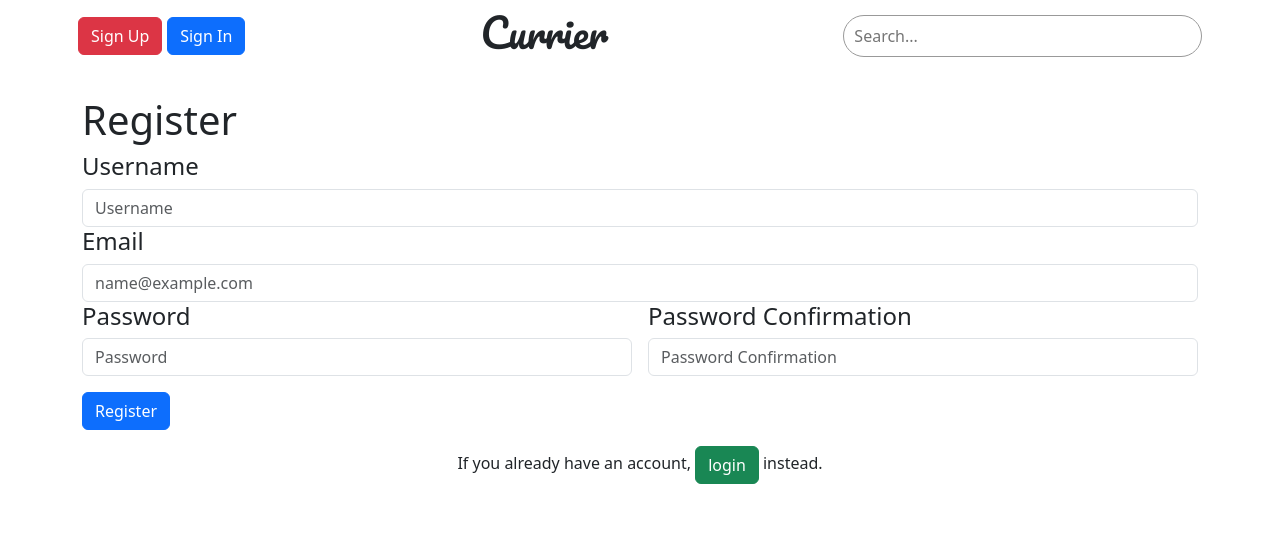
After one commit to VovaHayek/Currier_Service, a Django app: page /registration/ in a window 1280 px wide. The commit adds this page. Shown: the top 547 px of the page. Run offline with Django 4.2, Linux system fonts and the light colour scheme.

```diff
--- /dev/null
+++ b/main/forms.py
@@ -0,0 +1,18 @@
+from django import forms
+from django.contrib.auth.forms import UserCreationForm
+
+from .models import CustomUser
+
+class NewUserForm(UserCreationForm):
+    email = forms.EmailField(required=True)
+
+    class Meta:
+        model = CustomUser
+        fields = ("username", "email", "password1", "password2")
+
+        def save(self, commit=True):
+            user = super(NewUserForm, self).save(commit=False)
+            user.email = self.cleaned_data['email']
+            if commit:
+                user.save()
+            return user
--- /dev/null
+++ b/main/static/css/custom_classes.css
@@ -0,0 +1,5 @@
+@media (max-width: 767.98px) {
+    .w-sm-100 {
+        width: 95vw !important;
+    }
+  }
--- /dev/null
+++ b/main/static/js/order.js
@@ -0,0 +1,34 @@
+let dishesInCart = []
+let dishesAmount = 0
+
+$("#order-button").click(function() {
+    if($(this).hasClass('active')){
+        $(this).removeClass('active');
+        $('#order').addClass('d-none');
+        $(this).html('Hide Order');
+    } else {
+        $(this).addClass('active');
+        $('#order').removeClass('d-none');
+        $(this).html('Show Order');
+    }
+})
+
+function addToCart(btn) {
+    let dishValues = btn.value.split(',');
+    dishesInCart.push(dishValues[0]);
+    dishesAmount = dishesAmount + parseInt(dishValues[2]);
+    $('#order-menu').append(`<div class="d-flex justify-content-between mb-2" id="`+dishValues[0]+`">
+                                <h2>`+ dishValues[1] +` | `+ dishValues[2] +`$</h2> <button class="btn btn-danger px-2" onclick="removeFromCart(`+dishValues[0]+`,`+dishValues[2]+`)">Remove</button>
+                            </div>`);
+    $('#amount').html('<h1>'+dishesAmount+'$</h1>')
+    $('#add-to-cart-'+dishValues[0]).prop('disabled', true);
+    $('#add-to-cart-'+dishValues[0]).html('In Cart!');
+}
+
+function removeFromCart(dishIndex, dishPrice){
+    $('#'+dishIndex).remove();
+    dishesAmount = dishesAmount - parseInt(dishPrice);
+    $('#amount').html('<h1>'+dishesAmount+'$</h1>')
+    $('#add-to-cart-'+dishIndex).prop('disabled', false);
+    $('#add-to-cart-'+dishIndex).html(dishPrice + '$<br>Add To Cart');
+}
--- a/main/templates/home/home_page.html
+++ b/main/templates/home/home_page.html
@@ -8,7 +8,7 @@
         <div class="row d-flex justify-content-center">
             {% for restaurant in restaurants %}
             <div class="col-md-5 col-lg-3 m-1 d-flex justify-content-center">
-                    <div class="w-100 overflow-hidden rounded-4" style="border: 1px solid #777;" onclick="location.href='/restaurant/{{restaurant.id}}'">
+                    <div class="w-100 overflow-hidden rounded-4" style="border: 1px solid #777; cursor: pointer;" onclick="location.href='/restaurant/{{restaurant.id}}'">
                         <img src="{{restaurant.restaurant_image.url}}" class="img-fluid rounded-top" style="height: 60%; min-width: 100%;">
                         <h1 class="text-center m-1">{{restaurant.restaurant_name}}</h1>
                         <p class="text-secondary m-3">{{restaurant.address}} | {{restaurant.city}}</p>
--- a/main/templates/home/wrapper.html
+++ b/main/templates/home/wrapper.html
@@ -7,12 +7,17 @@
     <meta name="viewport" content="width=device-width, initial-scale=1.0">
     <title>Document</title>
     <link href="https://cdn.jsdelivr.net/npm/bootstrap@5.3.0-alpha1/dist/css/bootstrap.min.css" rel="stylesheet" integrity="sha384-GLhlTQ8iRABdZLl6O3oVMWSktQOp6b7In1Zl3/Jr59b6EGGoI1aFkw7cmDA6j6gD" crossorigin="anonymous">
+    <link rel="stylesheet" href="{% static 'css/custom_classes.css' %}">
 
     <!--Text Fonts-->
     <!--Pacifico-->
     <link rel="preconnect" href="https://fonts.googleapis.com">
     <link rel="preconnect" href="https://fonts.gstatic.com" crossorigin>
     <link href="https://fonts.googleapis.com/css2?family=Pacifico&display=swap" rel="stylesheet">
+    <!--Fredoka One-->
+    <link rel="preconnect" href="https://fonts.googleapis.com">
+    <link rel="preconnect" href="https://fonts.gstatic.com" crossorigin>
+    <link href="https://fonts.googleapis.com/css2?family=Fredoka+One&display=swap" rel="stylesheet">
 </head>
 <body>
     {% include 'includes/header.html' %}
@@ -21,5 +26,7 @@
     {% endblock %}
 
     <script src="https://cdn.jsdelivr.net/npm/bootstrap@5.3.0-alpha1/dist/js/bootstrap.bundle.min.js" integrity="sha384-w76AqPfDkMBDXo30jS1Sgez6pr3x5MlQ1ZAGC+nuZB+EYdgRZgiwxhTBTkF7CXvN" crossorigin="anonymous"></script>
+    <script src="https://code.jquery.com/jquery-3.6.3.js" integrity="sha256-nQLuAZGRRcILA+6dMBOvcRh5Pe310sBpanc6+QBmyVM=" crossorigin="anonymous"></script>
+    <script src="{% static 'js/order.js' %}"></script>
 </body>
 </html>
--- a/main/templates/includes/header.html
+++ b/main/templates/includes/header.html
@@ -1,7 +1,22 @@
+{% load static %}
 <div class="container position-absolute top-0 start-50 translate-middle-x p-2" style="z-index: 2;">
     <div class="row d-flex justify-content-between flex-wrap">
-        <div class="col-sm-12 col-lg-2 d-flex justify-content-between align-items-center"><a href="/register/" class="btn btn-danger">Sign Up</a><a href="/login/" class="btn btn-primary">Sign In</a></div>
-        <div class="col col-lg-2"><h1 class="text-center" style="font-family: 'Pacifico', cursive;">Currier</h1></div>
+        {% if user.is_authenticated %}
+            {% if not user.user_image %}
+                <div class="col-sm-2 col-md-2 col-lg-2">
+                    <a href="/profile/{{user.id}}" style="width: 30%;"><img src="{% static 'images/unknown.jpg' %}" class="img-fluid rounded-circle" style="width: 30%;"></a>
+                    <a href="/logout/" class="btn btn-danger ms-2">Logout</a>
+                </div>
+            {% else %}
+                <div class="col-sm-3 col-lg-2">
+                    <a href="/profile/{{user.id}}"><img src="{{ user.user_image.url }}" class="img-fluid rounded-circle" style="width: 30%;"></a>
+                    <a href="/logout/" class="btn btn-danger ms-2">Logout</a>
+                </div>
+            {% endif %}
+        {% else %}
+        <div class="col-sm-12 col-lg-2 d-flex justify-content-between align-items-center"><a href="/registration/" class="btn btn-danger">Sign Up</a><a href="/login/" class="btn btn-primary">Sign In</a></div>
+        {% endif %}
+        <div class="col-sm-4 col-lg-2"><h1 class="text-center" style="font-family: 'Pacifico', cursive;">Currier</h1></div>
         <div class="col-sm-12 col-lg-4 d-flex justify-content-center align-items-center"><input type="text" class="w-100 h-75" placeholder="Search..." style="background-color: transparent; backdrop-filter: blur(3px); border: 1px solid #999; border-radius: 50px; padding: 10px;"></div>
     </div>
 </div>
--- a/main/templates/includes/slider.html
+++ b/main/templates/includes/slider.html
@@ -1,5 +1,5 @@
 {% load static %}
-<div class="container w-100" style="margin-top: 16vh; height: 70vh;">
+<div class="container w-100" style="margin-top: 18vh; height: 70vh;">
     <div id="carouselExampleIndicators" class="carousel slide" data-bs-ride="carousel">
         <div class="carousel-indicators">
             <button type="button" data-bs-target="#carouselExampleIndicators" data-bs-slide-to="0" class="active" aria-current="true" aria-label="Slide 1"></button>
--- /dev/null
+++ b/main/templates/main/register.html
@@ -0,0 +1,43 @@
+{% extends 'home/wrapper.html' %}
+
+{% block content %}
+    <!--Register-->
+    <div class="container py-5 mt-5">
+        <h1>Register</h1>
+        <form method="POST">
+            {% csrf_token %}
+            <label for="username"><h4>Username</h4></label>
+            <input type="text" class="form-control" name="username" placeholder="Username">
+
+            <label for="email"><h4>Email</h4></label>
+            <input type="email" class="form-control" name="email" placeholder="name@example.com">
+
+            <!--<div class="d-flex flex-row justify-content-between">
+                <div class="d-flex flex-column w-50 me-2">
+                    <label for="first_name"><h4>First Name</h4></label>
+                    <input type="text" class="form-control" name="first_name" placeholder="First Name">
+                </div>
+
+                <div class="d-flex flex-column w-50 ms-2">
+                    <label for="last_name"><h4>Last Name</h4></label>
+                    <input type="text" class="form-control" name="last_name" placeholder="Last Name">
+                </div>
+            </div>-->
+
+            <div class="d-flex flex-row justify-content-between">
+                <div class="d-flex flex-column w-50 me-2">
+                    <label for="password1"><h4>Password</h4></label>
+                    <input type="password" class="form-control" name="password1" placeholder="Password">
+                </div>
+
+                <div class="d-flex flex-column w-50 ms-2">
+                    <label for="password2"><h4>Password Confirmation</h4></label>
+                    <input type="password" class="form-control" name="password2" placeholder="Password Confirmation">
+                </div>
+            </div>
+
+            <button class="btn btn-primary my-3" type="submit">Register</button>
+        </form>
+        <p class="text-center">If you already have an account, <a class="btn btn-success" href="/login">login</a> instead.</p>
+    </div>
+{% endblock %}
--- a/main/urls.py
+++ b/main/urls.py
@@ -5,4 +5,7 @@ from . import views
 urlpatterns = [
     path('', views.home_page),
     path('restaurant/<int:pk>', views.RestaurantsDetail.as_view()),
+    path('login/', views.user_login, name="login"),
+    path('logout/', views.user_logout, name="logout"),
+    path('registration/', views.user_registration, name="registration"),
 ]
--- a/main/views.py
+++ b/main/views.py
@@ -1,6 +1,10 @@
-from django.shortcuts import render
+from django.shortcuts import render, redirect
+from django.contrib.auth.forms import AuthenticationForm
+from django.contrib.auth import login, authenticate, logout
 from django.views.generic import DetailView
+from django.contrib import messages
 
+from .forms import NewUserForm
 from .models import Restaurant, Menu
 
 def home_page(request):
@@ -14,7 +18,41 @@ class RestaurantsDetail(DetailView):
     def get_context_data(self, *args, **kwargs):
         context = super(RestaurantsDetail, self).get_context_data(*args, **kwargs)
         restaurant_id = self.kwargs.get('pk')
-        print(restaurant_id)
 
         context['menu'] = Menu.objects.filter(restaurant=restaurant_id)
         return context
+
+def user_registration(request):
+    if request.method == "POST":
+        print('WORKS')
+        form = NewUserForm(request.POST)
+        if form.is_valid():
+            print("VALID!!!")
+            user = form.save()
+            login(request, user)
+            return redirect('/')
+
+    form = NewUserForm()
+    return render(request, template_name="main/register.html", context={"register_form": form})
+
+def user_login(request):
+    if request.method == "POST":
+        form = AuthenticationForm(request, data=request.POST)
+        if form.is_valid():
+            username = form.cleaned_data.get('username')
+            password = form.cleaned_data.get('password')
+            user = authenticate(username=username, password=password)
+            if user is not None:
+                login(request, user)
+                return redirect('/')
+            else:
+                messages.error(request, 'Invalid username or password')
+        else:
+            messages.error(request,"Invalid username or password.")
+
+    form = AuthenticationForm()
+    return render(request, "main/login.html")
+
+def user_logout(request):
+    logout(request)
+    return redirect('/')
```
Also changed, not shown: main/models.py (+9 -3 lines), main/templates/main/login.html (added, +19 -0 lines), main/templates/main/restaurant_detail.html (+23 -6 lines), db.sqlite3, main/migrations/0006_order_address_order_full_name_order_phone_number.py (added), main/migrations/0007_alter_customuser_first_name_and_more.py (added), main/static/images/unknown.jpg (added), media/dishes/steak-burger.png (added), media/dishes/whopper_menu.png (added).
